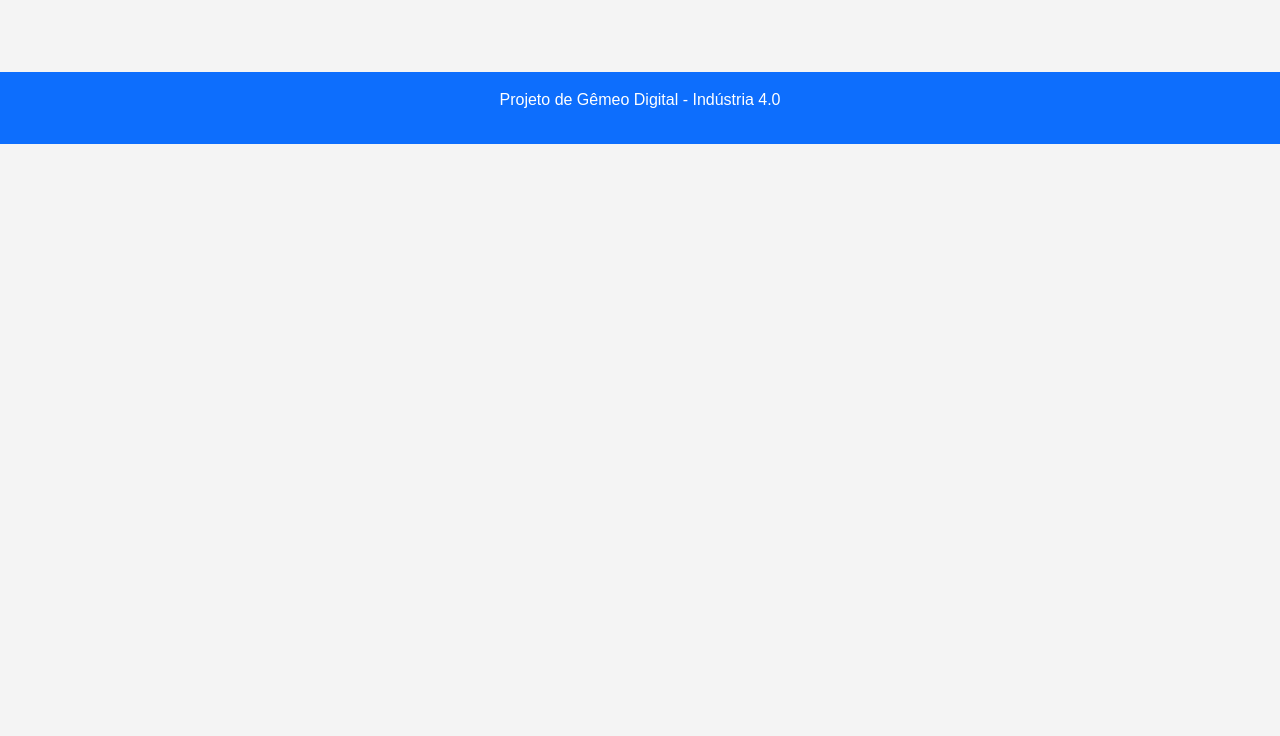
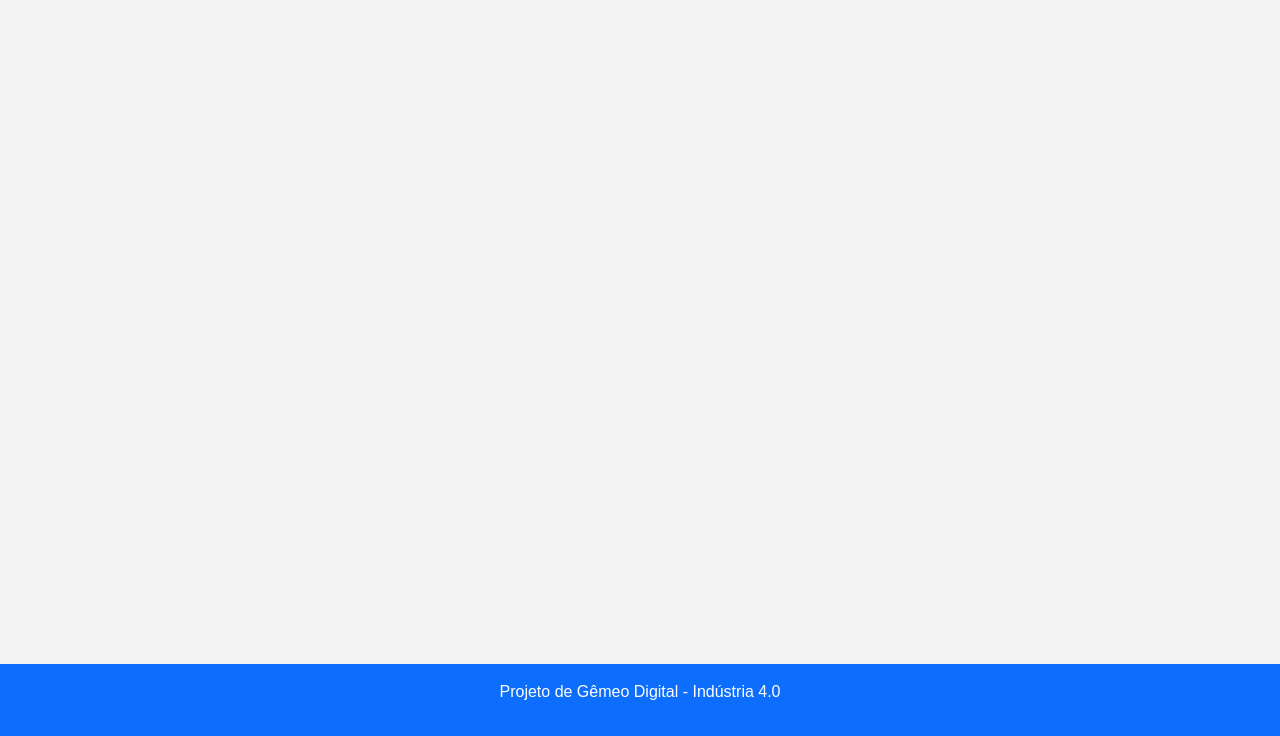
Before and after one commit to douglas-student/Digital_Factory_4.0_Twin_-_CNC_-_OPCUA, a PHP site: page / in a window 1280 px wide. Shown: the part 88-824 px from the top of the page. Before the commit the page ends 232 px from the top, so only its background shows below. Run offline with PHP 8.4, Linux system fonts and the light colour scheme; data that the repository does not hold is empty; a stand-in replaces the project's code that opens the database connection.

Commit message:
style: Garante que o footer fique na parte inferior da tela
Define a propriedade min-height para 80vh no container principal, assegurando que
o footer permaneça na parte inferior da área visível (viewport) em telas com pouco conteúdo.

```diff
--- a/php_web/src/assets/css/style.css
+++ b/php_web/src/assets/css/style.css
@@ -6,6 +6,10 @@ body {
     color: #333;
     padding: 0;
     margin: 0;
+}
+
+.container {
+    min-height: 80vh
 }
 
 .maquina-card {
```
